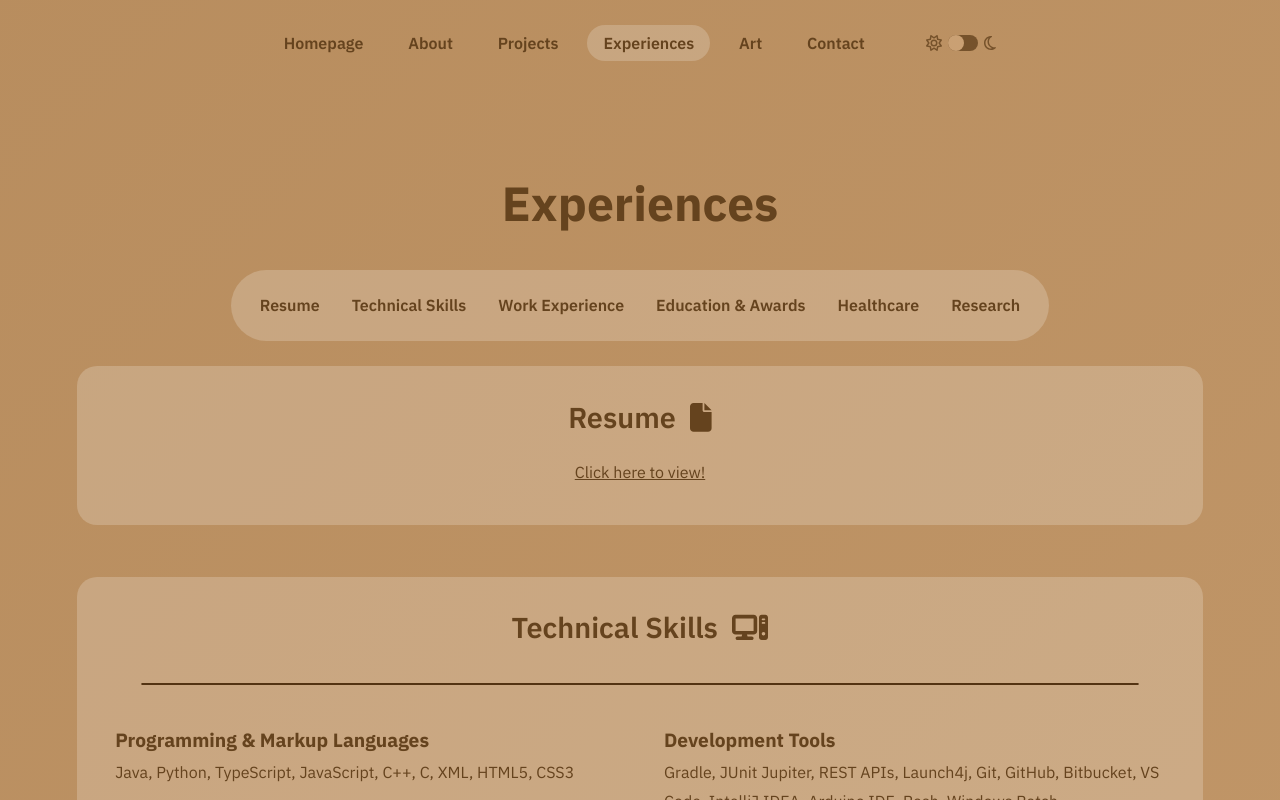
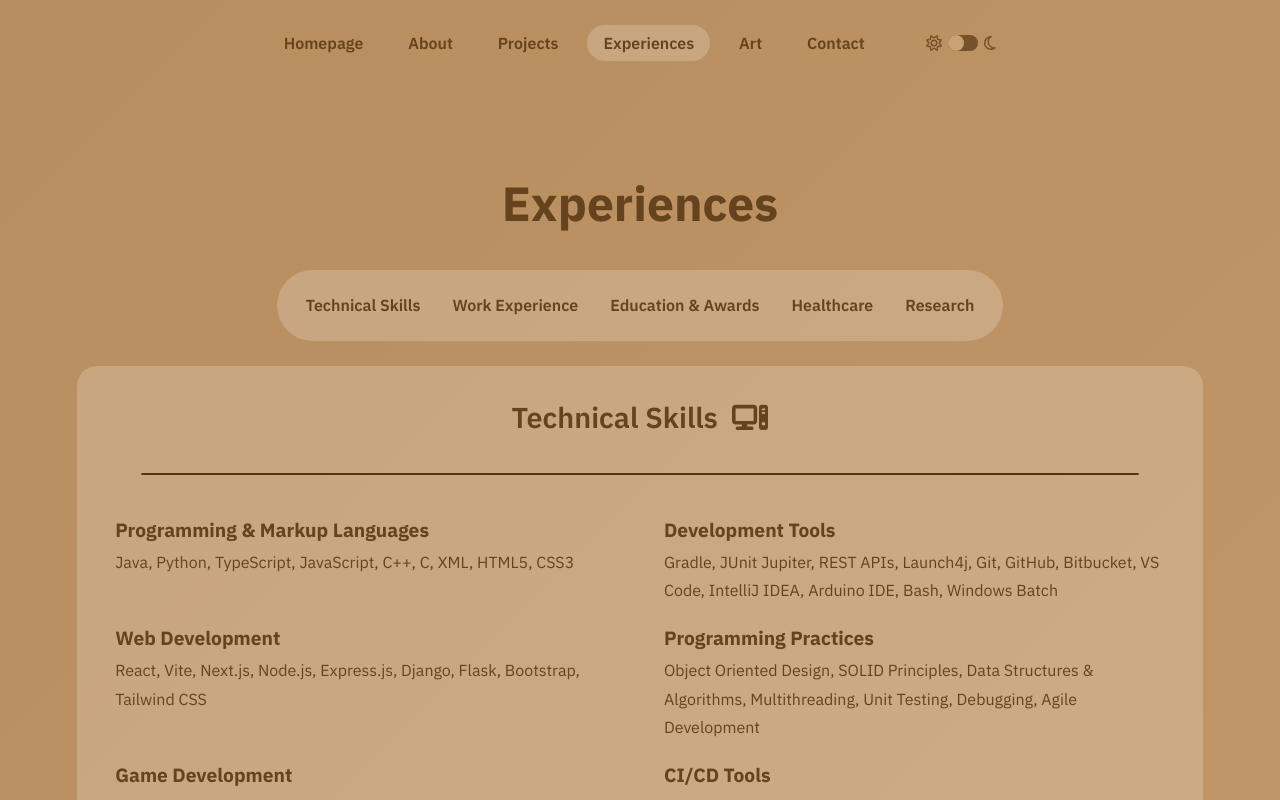
Before and after one commit to steph-xue/portfolio, a React (Vite) app: page /experiences in a window 1280 px wide. Shown: the top 800 px of the page. Built offline with nearby package versions, Linux system fonts and the light colour scheme.

Commit message:
remove resume

```diff
--- a/src/components/Experiences.jsx
+++ b/src/components/Experiences.jsx
@@ -2,7 +2,6 @@ import React from "react"
 import PropTypes from "prop-types";
 import { FontAwesomeIcon } from '@fortawesome/react-fontawesome'
 import { faLocationDot } from '@fortawesome/free-solid-svg-icons'
-import { faFile } from '@fortawesome/free-solid-svg-icons'
 import { faComputer } from '@fortawesome/free-solid-svg-icons'
 import { faLaptop } from '@fortawesome/free-solid-svg-icons'
 import { faAward } from '@fortawesome/free-solid-svg-icons'
@@ -17,7 +16,6 @@ import rData from "@/experiences-data/research-data";
 function Experiences(props) {
 
     // References to each section for smooth scrolling
-    const resumeRef = React.useRef(null);
     const technicalSkillsRef = React.useRef(null);
     const workRef = React.useRef(null);
     const educationRef = React.useRef(null);
@@ -165,29 +163,11 @@ function Experiences(props) {
 
             {/* Navigation links */}
             <div className={props.darkMode ? "experiences-nav nav-dark" : "experiences-nav nav-light"}>
-                <p onClick={() => scrollToSection(resumeRef)} className="nav-link experiences-nav-link">Resume</p>
                 <p onClick={() => scrollToSection(technicalSkillsRef)} className="nav-link experiences-nav-link">Technical Skills</p>
                 <p onClick={() => scrollToSection(workRef)} className="nav-link experiences-nav-link">Work Experience</p>
                 <p onClick={() => scrollToSection(educationRef)} className="nav-link experiences-nav-link">Education & Awards</p>
                 <p onClick={() => scrollToSection(healthcareRef)} className="nav-link experiences-nav-link">Healthcare</p>
                 <p onClick={() => scrollToSection(researchRef)} className="nav-link experiences-nav-link">Research</p>
-            </div>
-
-            {/* Resume section */}
-            <div
-                ref={resumeRef}
-                className={props.darkMode ? "resume experiences-container item-container-dark" : "resume experiences-container item-container-light"}
-            >
-                <h2 className="resume-title">
-                    Resume
-                    <FontAwesomeIcon className="skills-icon" icon={faFile} />
-                </h2>
-                <a
-                    href="/files/resume.pdf"
-                    className="resume-text"
-                >
-                    Click here to view!
-                </a>
             </div>
 
             {/* Technical skills section */}
--- a/src/style.scss
+++ b/src/style.scss
@@ -1313,21 +1313,6 @@ a {
 	padding: 0em;
 }
 
-.resume {
-	padding-bottom: 3em;
-}
-
-.resume-title {
-	font-size: var(--fs-xxl);
-	font-weight: var(--fw-med);
-	margin: 0em 0em 0.5em 0em;
-}
-
-.resume-text {
-	font-size: var(--fs-ml);
-	text-decoration: underline;
-}
-
 .technical-skills-title {
 	font-size: var(--fs-xxl);
 	font-weight: var(--fw-med);
```
Also changed, not shown: 2 other files (tests, documents, lock files or other folders).
